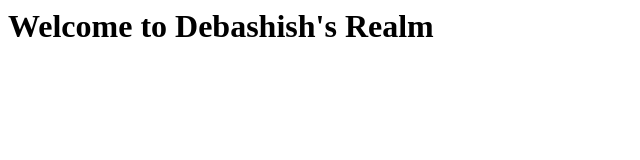
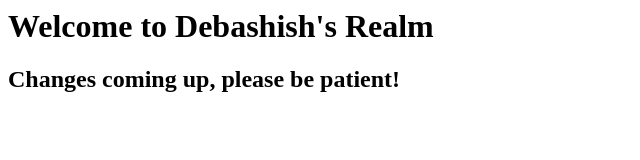
Before and after one commit to dchucks/dchucks.github.io, a plain HTML site: page index.html in a window 1280 px wide. Shown: the whole page, without its empty margins (0-640 px from the left). Drawn offline with Linux system fonts and the light colour scheme.

Commit message:
Update index.html

```diff
--- a/index.html
+++ b/index.html
@@ -4,5 +4,6 @@
 </head>
 <body>
 <H1>Welcome to Debashish's Realm</h1>
+  <h2>Changes coming up, please be patient!</h2>
 </body>
 </html>
```
